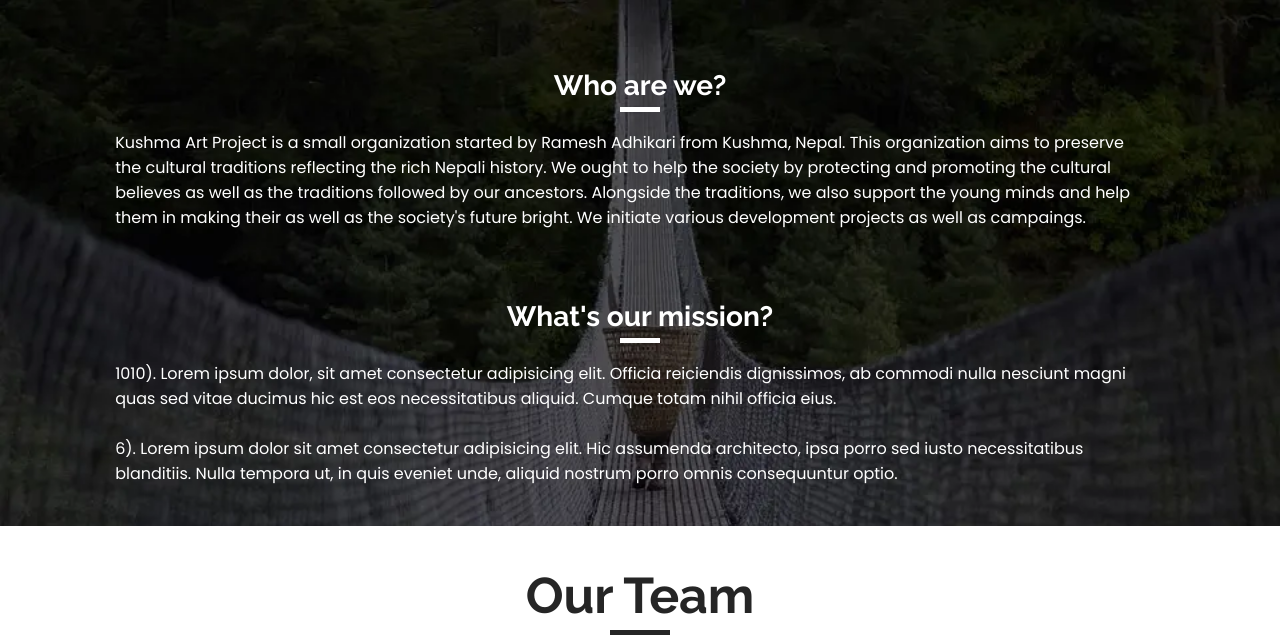
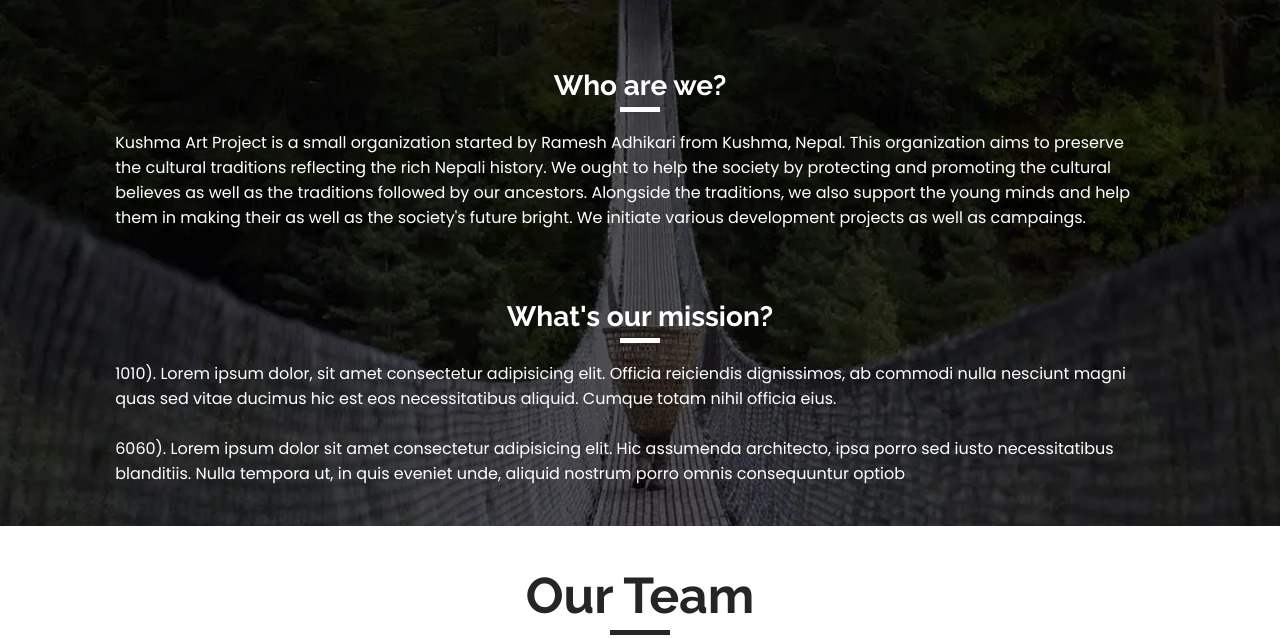
Before and after one commit to zenith-001/Satabdi-Ghar, a PHP site: page / in a window 1280 px wide. Shown: the part 965-1604 px from the top of the page. Run offline with PHP 8.4, Linux system fonts and the light colour scheme; data that the repository does not hold is empty; some libraries are stand-ins or nearby versions.

Commit message:
new commit

```diff
--- a/index.php
+++ b/index.php
@@ -87,9 +87,9 @@
                 nulla nesciunt magni quas sed vitae ducimus hic est eos necessitatibus aliquid. Cumque totam nihil
                 officia eius.
                 <br> <br>
-                6). Lorem ipsum dolor sit amet consectetur adipisicing elit. Hic assumenda architecto, ipsa porro sed
+                6060). Lorem ipsum dolor sit amet consectetur adipisicing elit. Hic assumenda architecto, ipsa porro sed
                 iusto necessitatibus blanditiis. Nulla tempora ut, in quis eveniet unde, aliquid nostrum porro omnis
-                consequuntur optio.
+                consequuntur optiob
             </p>
         </div>
 
```
Also changed, not shown: 1 other file.
